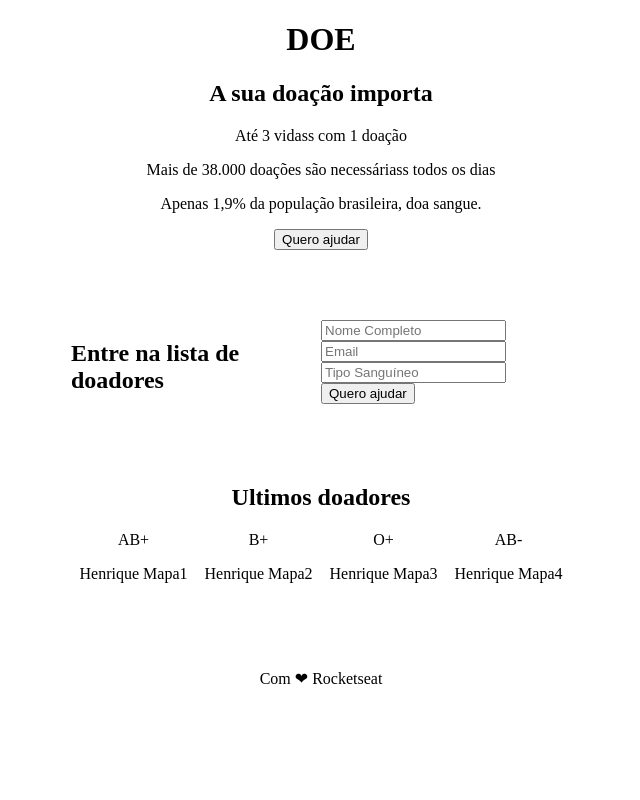
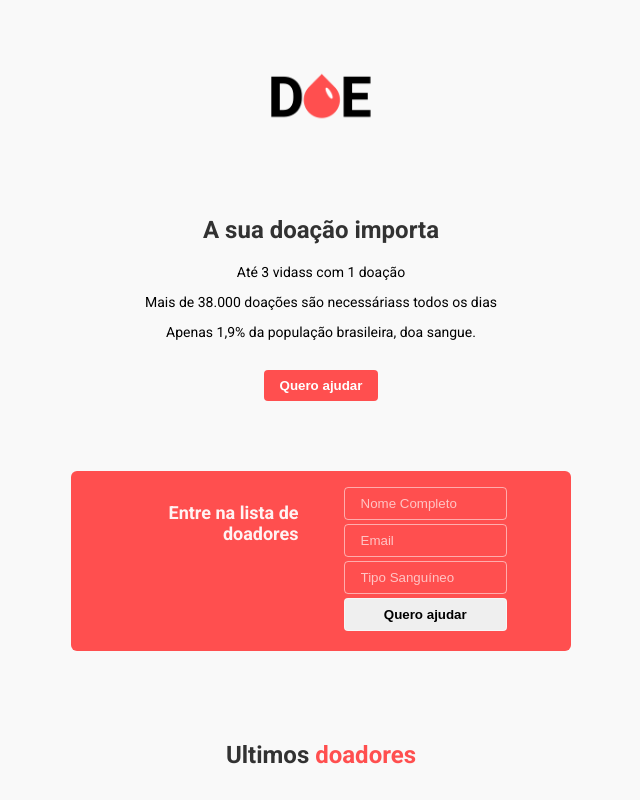
Before and after one commit to HenriqueCamilo/MaratonaDev, a plain HTML site: page index.html in a window 1280 px wide. Both pictures are taken after a click on the button "Quero ajudar". Shown: the top 800 px of the page, without its empty margins (319-959 px from the left). Drawn offline with Linux system fonts and the light colour scheme.

Commit message:
criação novo js

```diff
--- a/index.html
+++ b/index.html
@@ -5,11 +5,12 @@
 <head>
     <title>Doe Sangue! Doe Vida!</title>
     <link rel="stylesheet" href="style.css">
+    <link href="https://fonts.googleapis.com/css?family=Roboto:400,700&display=swap" rel="stylesheet">
 </head>
 
 <body>
     <header>
-        <h1>DOE</h1>
+        <img class="logo" src="assets/img/logo.png" alt="DOE">
         <H2>A sua doação importa</H2>
         <p>Até 3 vidass com 1 doação</p>
         <p>Mais de 38.000 doações são necessáriass todos os dias</p>
@@ -18,7 +19,7 @@
         <button>Quero ajudar</button>
     </header>
 
-    <section class="form">
+    <section class="form hide">
         <h2>Entre na lista de doadores</h2>
         <form action="/">
             <input
@@ -40,7 +41,7 @@
         </form>
     </section>
     <main>
-        <h2>Ultimos doadores</h2>
+        <h2>Ultimos <span>doadores</span></h2>
 
         <section class="donors">
             <div class="donor">
@@ -64,6 +65,7 @@
     </main>
     <footer> Com ❤ Rocketseat</footer>
 
+    <script src="scripts.js"></script>
 </body>
 
 
--- /dev/null
+++ b/scripts.js
@@ -0,0 +1,6 @@
+document.querySelector('header button').addEventListener("click", function() {
+
+    document.querySelector('.form').classList.toggle('hide') //add a classe hide ao .form
+    //dessa forma existe um css que vai transformar a classe hide em display none
+
+})
--- a/style.css
+++ b/style.css
@@ -1,25 +1,154 @@
+
+*{
+    box-sizing: border-box;
+}
 html, body{
     margin: 0;
+}
+
+h1, h2{
+    color: #000000cc;
+}
+
+header h1, main h2{
+    margin-bottom: 70px;
+}
+
+header p{
+    font-size: 14px;
+}
+
+
+main h2 span{
+    color: #ff4f4f;
+}
+
+
+header, .form, main{
+    margin: 0 auto 70px;
+    width: 90%;
+    max-width: 500px;
+
 }
 
 header, main, footer{
     text-align: center;
 }
 
-.donors{
-    display: grid;
-    grid-template-columns: 1fr 1fr 1fr 1fr;
+header button{
+    margin-top: 16px;
+    padding: 8px 16px;
+    border-radius: 4px;
+    background-color: #ff4f4f;
+    color: white;
+    font-weight: bold;
+    border: none;
+}
+
+body{
+    display: flex;
+    flex-direction: column;
+    font-family: 'Roboto', sans-serif;
+    height: 100vh;
+
+    background-color: #f9f9f9;
+}
+
+.form h2{
+    text-align: right;
+    color:#ffffffee;
+    font-size: 18px;
 }
 
 .form{
     display: grid;
     grid-template-columns: 1fr 1fr;
+    grid-gap:45px;
+    align-items: centers;
+
+    background-color: #ff4f4f;
+
+    padding: 16px 64px;
+    border-radius: 6px;
+
 }
 
-header, .form, main{
-    margin-bottom: 70px;
-    width: 90%;
-    max-width: 500px;
-    margin-left: auto;
-    margin-right: auto;
+form input, form button{
+    width: 100%;
+    margin-bottom: 4px;
+    padding: 8px 16px;
+    border-radius: 4px;
+    border: 1px #ffffff88 solid;1
 }
+
+form input{
+    background-color: transparent;
+}
+
+form input::placeholder{
+    color: #ffffffaa;
+}
+
+form button{
+    font-weight: bold;
+}
+
+main .donors{
+    display: grid;
+    grid-template-columns: 1fr 1fr 1fr 1fr;
+}
+
+.blood{
+    color:#ff4f4f;
+    font-weight: bold;
+    font-size: 12px;
+
+    display: flex;
+
+    align-items: center;
+    justify-content: center;
+    position: relative;
+
+}
+
+.blood::before{
+    content:"";
+    background-color: #ff4f4f11;
+    width: 40px;
+    height:40px;
+
+    position: absolute;
+
+    border-radius: 50px;
+    border-top-right-radius: 0;
+    transform: rotate(-45deg);
+
+}
+
+.donor p{
+    margin-top:  24px;
+    float: 14px;
+}
+
+.logo{
+    width: 120px;
+    margin: 70px 0;
+}
+
+footer{
+    margin-top: auto;
+    padding: 16px;
+
+    border: 1px solid #eee;
+}
+
+section.form{
+    transition: all 300ms;
+}
+
+section.form.hide{
+    opacity: 0;
+    visibility: hidden;
+    height: 0;
+    margin-top: -70px;
+}
```
Also changed, not shown: assets/img/logo.png (added).
